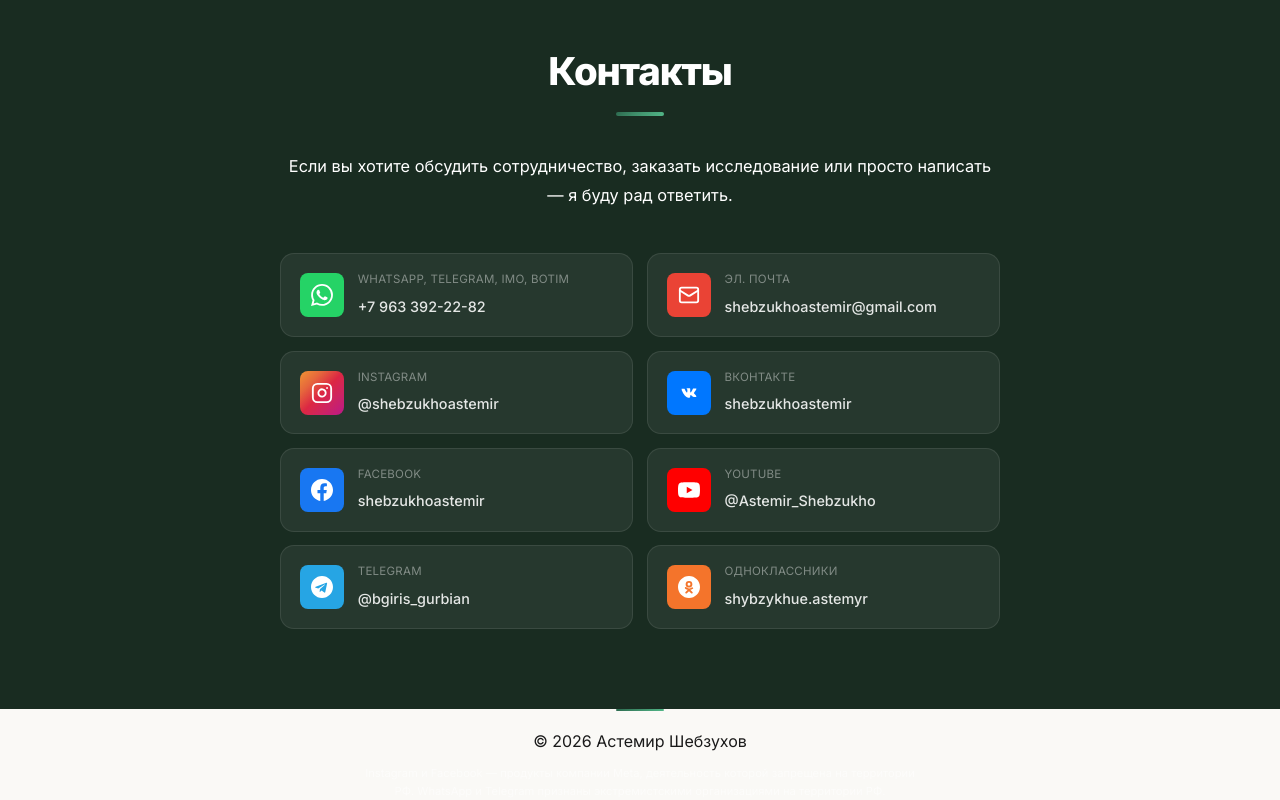
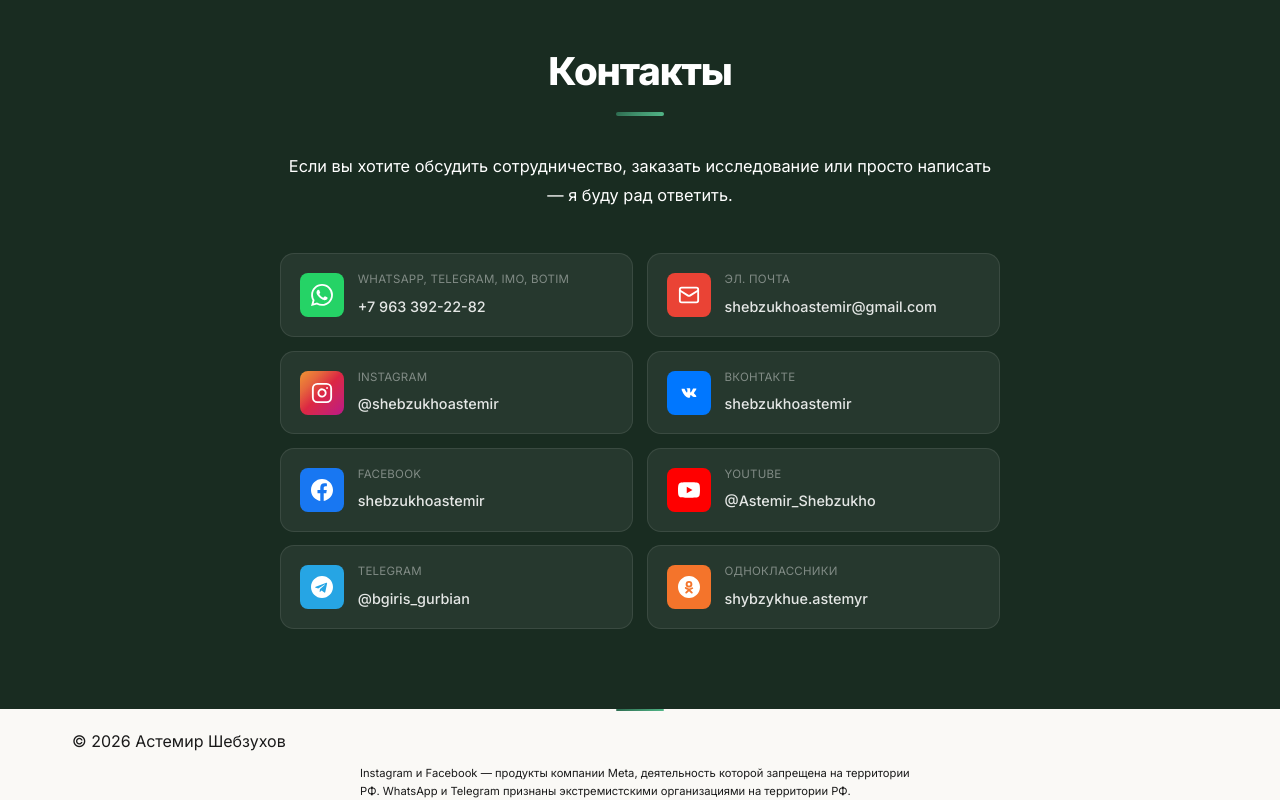
Before and after one commit to kabartay/shebzukho, a website: page public/index.html in a window 1280 px wide. Shown: the part 4403-5203 px from the top of the page. Drawn offline with Linux system fonts and the light colour scheme.

Commit message:
Fix footer background transparency issue

```diff
--- a/public/src/css/style.css
+++ b/public/src/css/style.css
@@ -590,6 +590,10 @@ section { padding: 5rem 0; }
     font-size: 0.85rem;
 }
 
+.footer .container { background: transparent; }
+
+.footer p { color: inherit; }
+
 .footer-disclaimer {
     font-size: 0.7rem;
     color: rgba(255,255,255,0.55);
--- a/public/src/js/render.js
+++ b/public/src/js/render.js
@@ -286,7 +286,7 @@ function renderFooter(c) {
     if (!footer) return;
     const year = new Date().getFullYear();
     footer.innerHTML = `
-        <div class="container" style="text-align:center">
+        <div class="container">
             <p>© ${year} ${c.footer.name}</p>
             <p class="footer-disclaimer">Instagram и Facebook — продукты компании Meta, деятельность которой запрещена на территории РФ. WhatsApp и Telegram признаны экстремистскими организациями на территории РФ.</p>
         </div>
```
